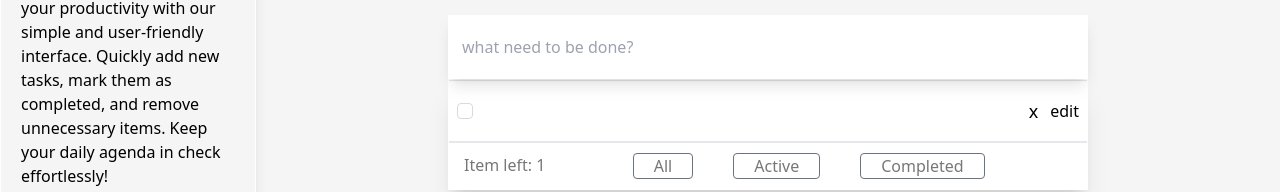
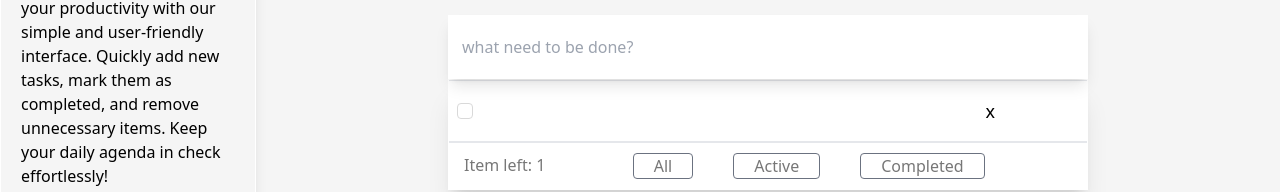
Before and after one commit to tmtthanh479/todoListF, a React (Vite) app: page / in a window 1280 px wide. Shown: the part 137-329 px from the top of the page. Built offline with nearby package versions, Linux system fonts and the light colour scheme.

Commit message:
fix some bug

```diff
--- a/src/pages/Main.jsx
+++ b/src/pages/Main.jsx
@@ -82,35 +82,20 @@ const Main = () => {
               value={editData?.index}
               placeholder="what need to be done?"
               onChange={handleFormdata("MainInput")}
-              className="border-2 border-white outline-none h-[64px] w-[80vh] x-[16px] pl-3 shadow-lg"
+              className="border-2 border-white outline-none h-[64px] w-[80vh] x-[16px] pl-3 shadow-lg overflow-hidden"
               type="text"
             />
 
             <div className="border-white border-[1px] shadow-xl  bg-white  ">
               {filteredData.map((item, index) => (
                 <ul key={index}>
-                  <div className="flex justify-between border-y-[1px] p-2   items-center ">
-                    <Checkbox
-                      className={checkstatus[index] ? "line-through" : ""}
-                      onChange={onChange(index)}
-                      checked={checkstatus[index] || false}
-                      onDoubleClick={() => handleEdit(index)}
-                    >
-                      <p> {item?.MainInput}</p>
-                    </Checkbox>
-                    <div className="flex items-center my-auto cursor-pointer">
-                      <div className="flex items-center my-auto cursor-pointer">
-                        <div
-                          onClick={() => handleDelete(index)}
-                          className="cursor-pointer px-3 py-2 transform transition-transform hover:scale-110 text-lg text[#cc9a9a]"
-                        >
-                          x
-                        </div>
-
-                        <div onClick={() => handleEdit(index)}>edit</div>
-                        {globalState.editingIndex === index && (
+                  <div className="flex justify-between border-y-[1px] p-2    items-center  ">
+                    <div className="flex items-center my-auto cursor-pointer  ">
+                      <div className="flex items-center mx-auto my-auto cursor-pointer justify-between w-[550px]  ">
+                        {globalState.editingIndex === index ? (
                           <div>
                             <input
+                              className="w-96 h-11 ml-2 pl-5 py-2 outline-none border-2 shadow-md bg-[##f5f5f5]"
                               value={item.MainInput}
                               onChange={(e) => {
                                 dispatch({
@@ -124,12 +109,30 @@ const Main = () => {
                             />
                             <button onClick={() => handleEdit()}>Cancel</button>
                           </div>
+                        ) : (
+                          <Checkbox
+                            className={checkstatus[index] ? "line-through" : ""}
+                            onChange={onChange(index)}
+                            checked={checkstatus[index] || false}
+                            // onClick={() => handleEdit(index)}
+                          >
+                            <p onDoubleClick={() => handleEdit(index)}> {item?.MainInput}</p>
+                          </Checkbox>
                         )}
+                        <div className="text-right flex items-center ">
+                          <div
+                            onClick={() => handleDelete(index)}
+                            className="cursor-pointer px-3 py-2 text-left transform transition-transform hover:scale-110 text-lg text[#cc9a9a] "
+                          >
+                            x
+                          </div>
+                        </div>
                       </div>
                     </div>
                   </div>
                 </ul>
               ))}
+
               <div className="flex border-t-[1px] text-[#777] py-[10px] px-[15px]">
                 <div className="items-start">{allData.length > 0 ? `Item left: ${allData.length}` : null}</div>
 
```
